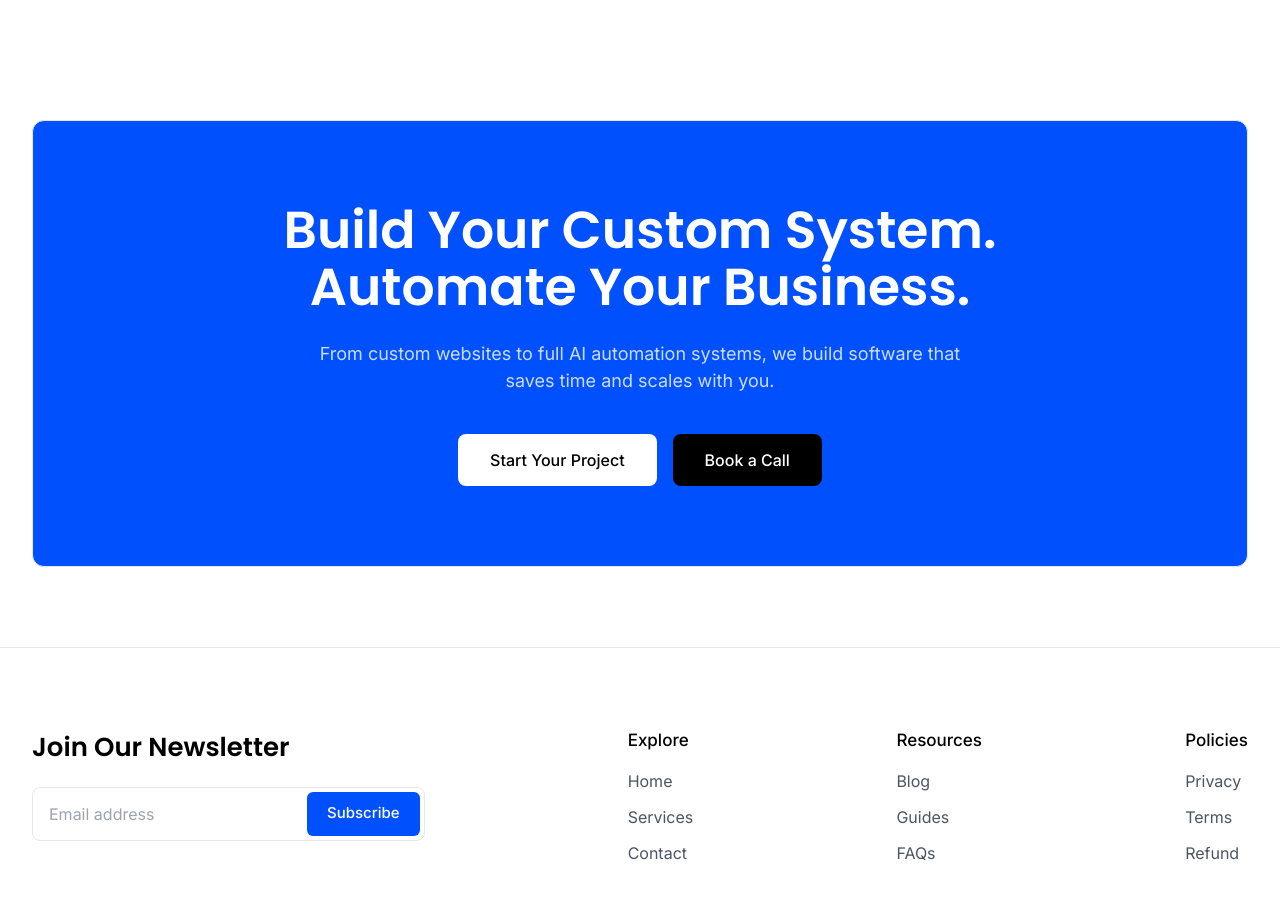
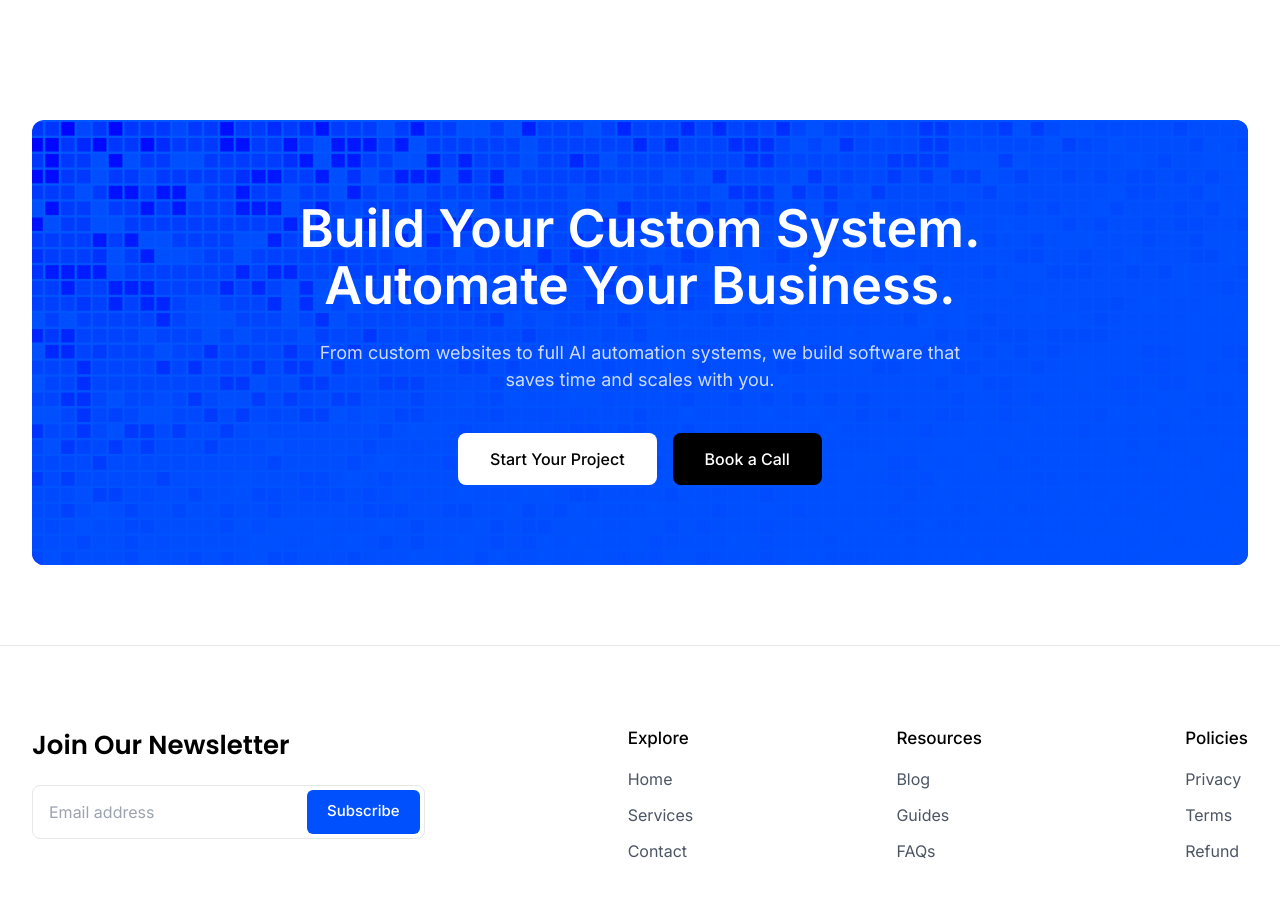
Before and after one commit to samrrahmn/saclen, a Next.js app: page / in a window 1280 px wide. Shown: the part 5260-6160 px from the top of the page. Built offline with nearby package versions, Linux system fonts and the light colour scheme.

Commit message:
style: update CTA background to image

```diff
--- a/app/components/sections/shared/CTASection.tsx
+++ b/app/components/sections/shared/CTASection.tsx
@@ -5,19 +5,24 @@ export default function CTASection() {
   return (
     <section className="py-20 md:py-25">
       <Container>
-        <div className="rounded-xl border bg-primary px-6 py-20 md:px-12 text-center">
-          {/* Title */}
-          <h2 className="text-[32px] sm:text-[42px] md:text-[52px] leading-[1.1] font-semibold text-white max-w-4xl mx-auto">
+        <div
+          className="relative overflow-hidden rounded-xl px-6 py-20 md:px-12 text-center bg-cover bg-center bg-no-repeat"
+          style={{ backgroundImage: "url('/assets/commits-blue-bg.png')" }}
+        >
+          {/* Gradient Overlay */}
+          <div className="absolute inset-0 bg-gradient-to-br from-transparent via-[#0050FE]/90 to-[#0050FE]" />
+
+          {/* Content */}
+          <div className="relative z-10">
+            <h2 className="text-[32px] sm:text-[42px] md:text-[52px] leading-[1.1] font-semibold text-white max-w-4xl mx-auto font-inter">
               Build Your Custom System. Automate Your Business.
             </h2>
 
-          {/* Subtitle */}
             <p className="text-[16px] sm:text-[18px] text-white opacity-80 mt-6 max-w-2xl mx-auto">
               From custom websites to full AI automation systems, we build
               software that saves time and scales with you.
             </p>
 
-          {/* Buttons */}
             <div className="mt-10 flex flex-col sm:flex-row items-center justify-center gap-4 w-full">
               <Link href="/contact" className="w-full sm:w-auto">
                 <button className="h-[52px] w-full sm:w-auto px-8 rounded-lg bg-white text-black text-[16px] font-medium">
@@ -32,6 +37,7 @@ export default function CTASection() {
               </Link>
             </div>
           </div>
+        </div>
       </Container>
     </section>
   );
```
Also changed, not shown: public/assets/commits-blue-bg.png (added), public/assets/commits-dark-bg.png (added). Lines whose indentation alone changed are shown as unchanged.
